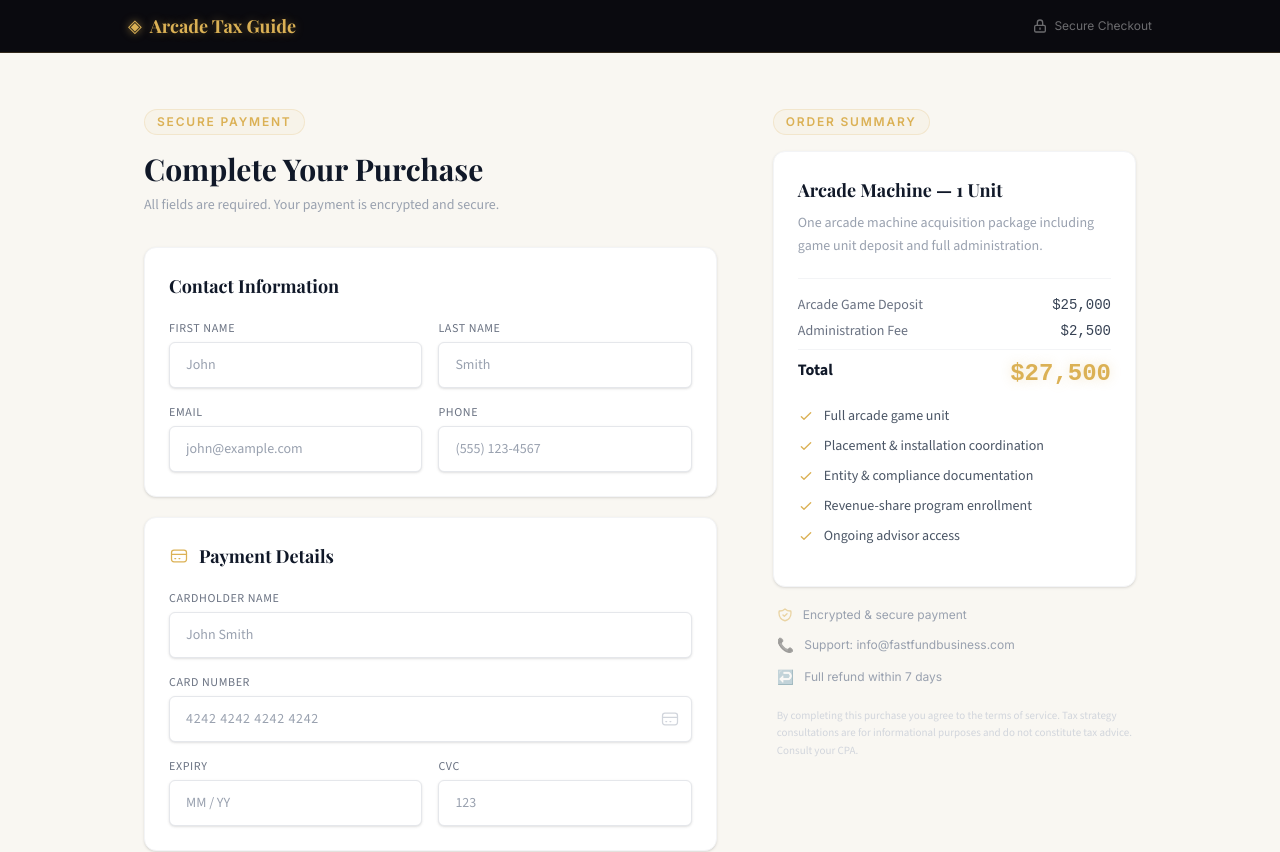
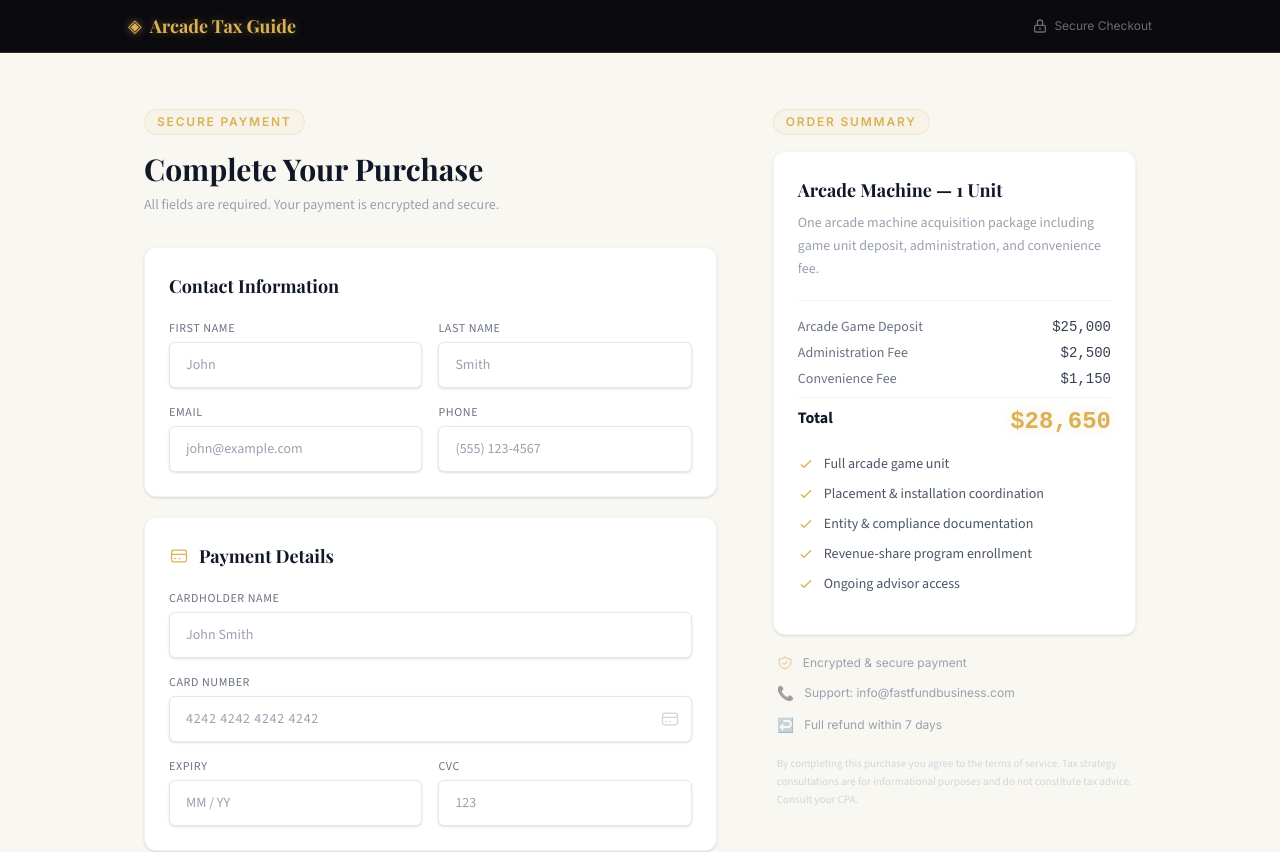
Before and after one commit to kennysabangan/arcade-tax-guide, a React (Vite) app: page /checkout in a window 1280 px wide. Shown: the top 852 px of the page. Built offline with nearby package versions, Linux system fonts and the light colour scheme; what @react-pdf/renderer would draw is missing.

Commit message:
Update products: one-unit/two-unit slugs, add convenience fees (,150/,300)

```diff
--- a/src/pages/CheckoutPage.jsx
+++ b/src/pages/CheckoutPage.jsx
@@ -48,14 +48,15 @@ const SWISSPAY_API_URL = 'https://app.swisspay.ai/api/v1/payments'
 const SWISSPAY_PK = '' // Insert publishable key here
 
 const PRODUCTS = {
-  'single-unit': {
+  'one-unit': {
     name: 'Arcade Machine — 1 Unit',
-    description: 'One arcade machine acquisition package including game unit deposit and full administration.',
-    price: 2750000,
-    priceDisplay: '$27,500',
+    description: 'One arcade machine acquisition package including game unit deposit, administration, and convenience fee.',
+    price: 2865000,
+    priceDisplay: '$28,650',
     lineItems: [
       { label: 'Arcade Game Deposit', amount: '$25,000' },
       { label: 'Administration Fee', amount: '$2,500' },
+      { label: 'Convenience Fee', amount: '$1,150' },
     ],
     features: [
       'Full arcade game unit',
@@ -65,14 +66,15 @@ const PRODUCTS = {
       'Ongoing advisor access',
     ],
   },
-  'two-units': {
+  'two-unit': {
     name: 'Arcade Machines — 2 Units',
-    description: 'Two arcade machine acquisition package including game unit deposits and full administration.',
-    price: 5500000,
-    priceDisplay: '$55,000',
+    description: 'Two arcade machine acquisition package including game unit deposits, administration, and convenience fees.',
+    price: 5730000,
+    priceDisplay: '$57,300',
     lineItems: [
       { label: 'Arcade Game Deposit (×2)', amount: '$50,000' },
       { label: 'Administration Fee (×2)', amount: '$5,000' },
+      { label: 'Convenience Fee (×2)', amount: '$2,300' },
     ],
     features: [
       'Two full arcade game units',
@@ -150,7 +152,7 @@ function FormSection({ title, icon, children }) {
 export default function CheckoutPage() {
   const [searchParams] = useSearchParams()
   const navigate = useNavigate()
-  const productId = searchParams.get('product') || 'single-unit'
+  const productId = searchParams.get('product') || 'one-unit'
   const product = PRODUCTS[productId] || PRODUCTS['strategy-review']
 
   const [step, setStep] = useState('details')
```
